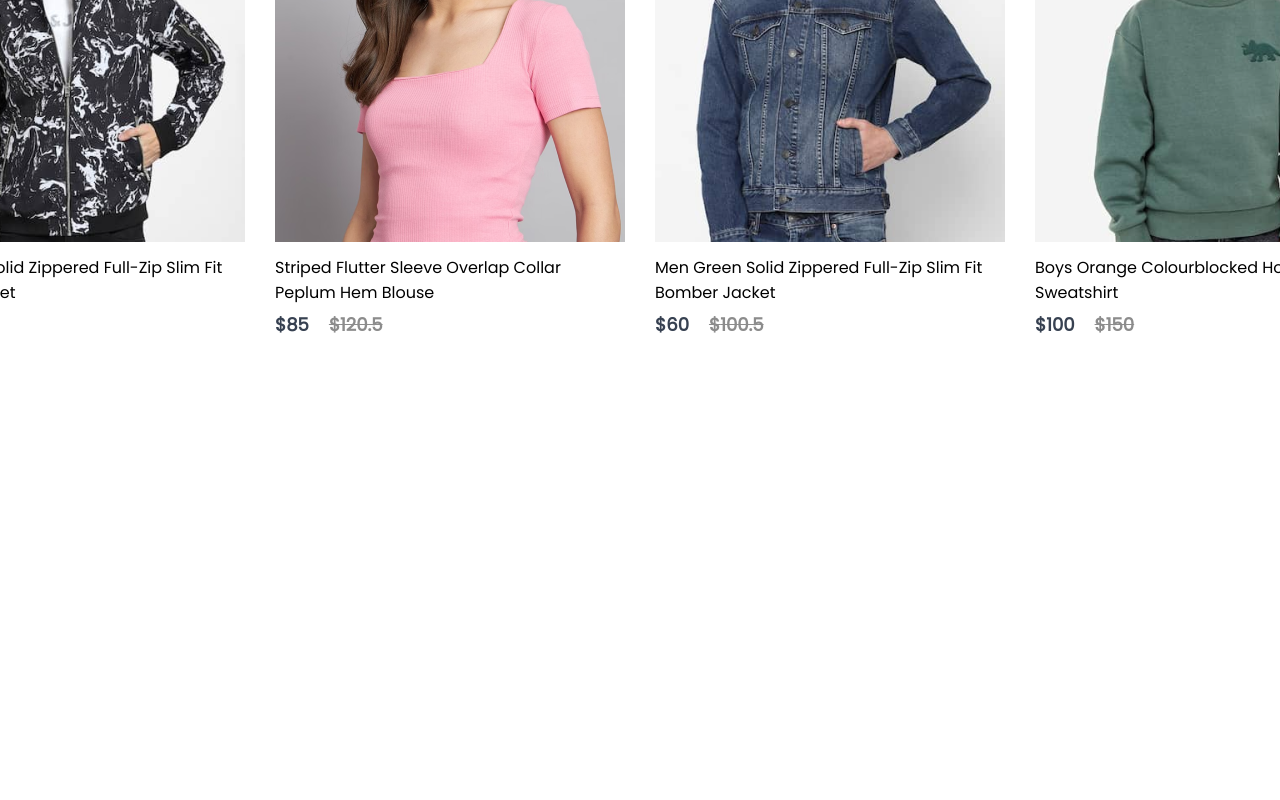
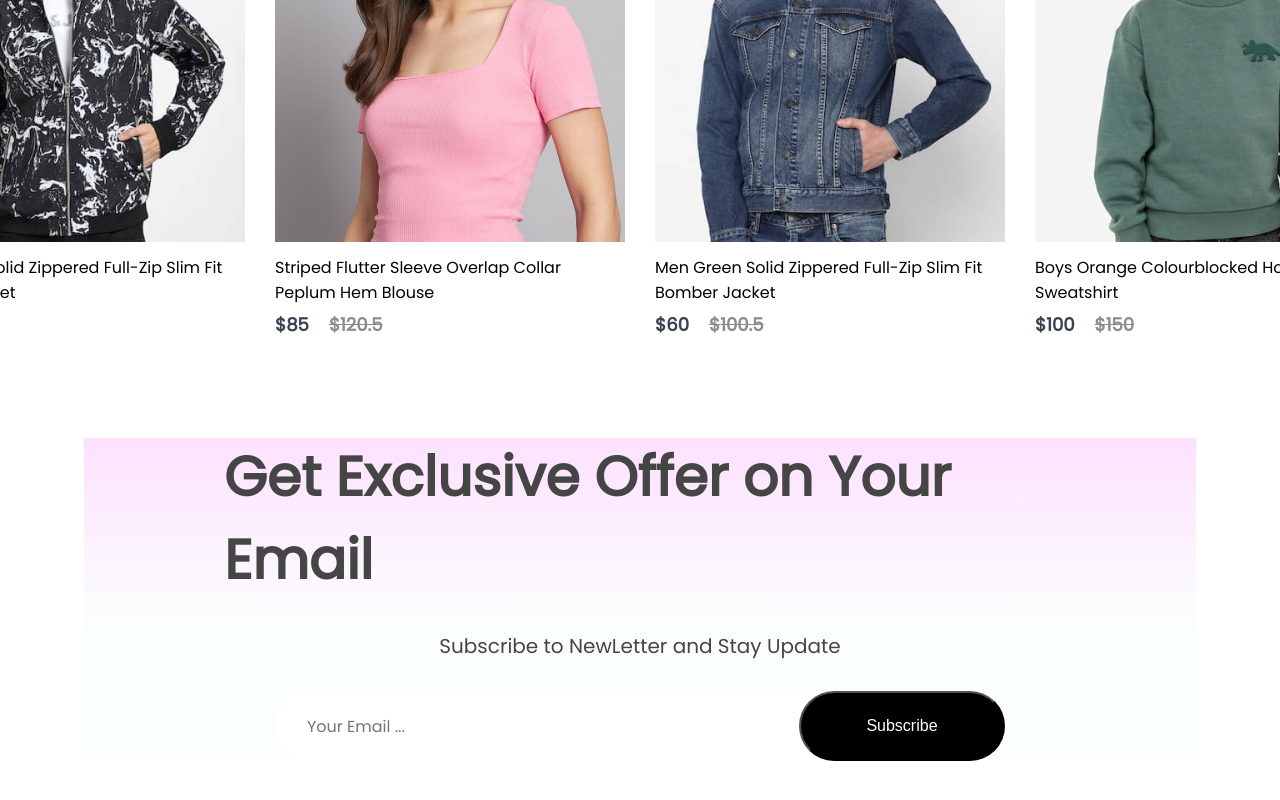
Before and after one commit to React-projects/E-commerce-web, a React (Create React App) app: page / in a window 1280 px wide. Shown: the part 3118-3918 px from the top of the page. Before the commit the page ends 3556 px from the top, so only its background shows below. Built offline with nearby package versions, Linux system fonts and the light colour scheme.

Commit message:
creating and styling newLetter section

```diff
--- /dev/null
+++ b/src/Components/NewLetter/NewLetter.css
@@ -0,0 +1,58 @@
+.new-Letter {
+  width: 65%;
+  height: 40vh;
+  display: flex;
+  flex-direction: column;
+  align-items: center;
+  justify-content: center;
+  margin: auto;
+  padding: 0 140px;
+  margin-bottom: 150px;
+  background: linear-gradient(180deg, #fde1ff, #e1ffea22 60%);
+  gap: 30px;
+}
+.new-Letter h1 {
+  color: #454545;
+  font-size: 55px;
+  font-weight: 600;
+}
+.new-Letter p {
+  color: #454545;
+  font-size: 20px;
+}
+.subscribe-input {
+  display: flex;
+  align-items: center;
+  justify-content: space-between;
+  background-color: white;
+  width: 730px;
+  height: 70px;
+  border-radius: 80px;
+  -webkit-border-radius: 80px;
+  -moz-border-radius: 80px;
+  -ms-border-radius: 80px;
+  -o-border-radius: 80px;
+  border: 1 solid #e3e3e3;
+}
+input[type="email"] {
+  width: 500px;
+  margin-left: 30px;
+  border: none;
+  outline: none;
+  color: #616161;
+  font-family: Poppins;
+  font-size: 16px;
+}
+.subscribe-input button {
+  width: 210px;
+  height: 70px;
+  border-radius: 80px;
+  -webkit-border-radius: 80px;
+  -moz-border-radius: 80px;
+  -ms-border-radius: 80px;
+  -o-border-radius: 80px;
+  background-color: black;
+  color: white;
+  font-size: 16px;
+  cursor: pointer;
+}
--- /dev/null
+++ b/src/Components/NewLetter/NewLetter.jsx
@@ -0,0 +1,16 @@
+import React from "react";
+import "./NewLetter.css";
+function NewLetter() {
+  return (
+    <div className="new-Letter">
+      <h1>Get Exclusive Offer on Your Email</h1>
+      <p>Subscribe to NewLetter and Stay Update</p>
+      <div className="subscribe-input">
+        <input type="email" placeholder="Your Email ..." />
+        <button>Subscribe</button>
+      </div>
+    </div>
+  );
+}
+
+export default NewLetter;
--- a/src/Pages/Shop.jsx
+++ b/src/Pages/Shop.jsx
@@ -3,6 +3,7 @@ import Hero from '../Components/Hero/Hero'
 import Popular from '../Components/Popular/Popular'
 import Offers from '../Components/Offers/Offers'
 import NewCollections from '../Components/NewCollections/NewCollections'
+import NewLetter from '../Components/NewLetter/NewLetter'
 function Shop() {
 	return (
 		<div>
@@ -10,6 +11,7 @@ function Shop() {
 			<Popular/>
 			<Offers/>
 			<NewCollections/>
+			<NewLetter/>
 
 		</div>
 	)
```
